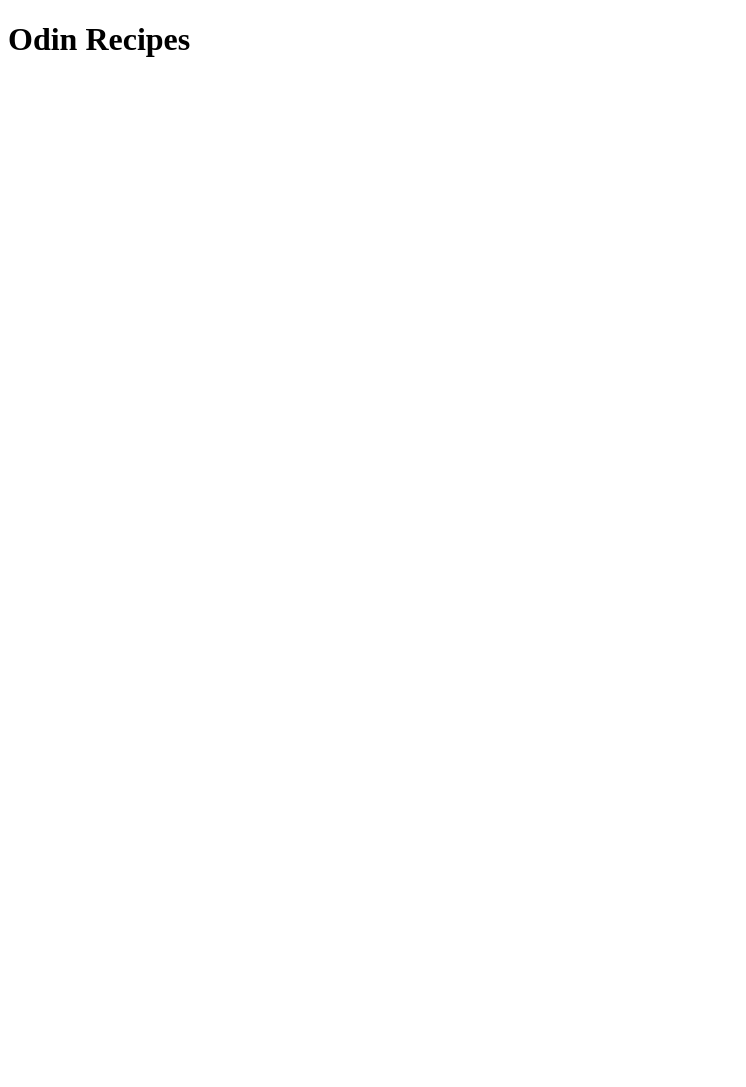
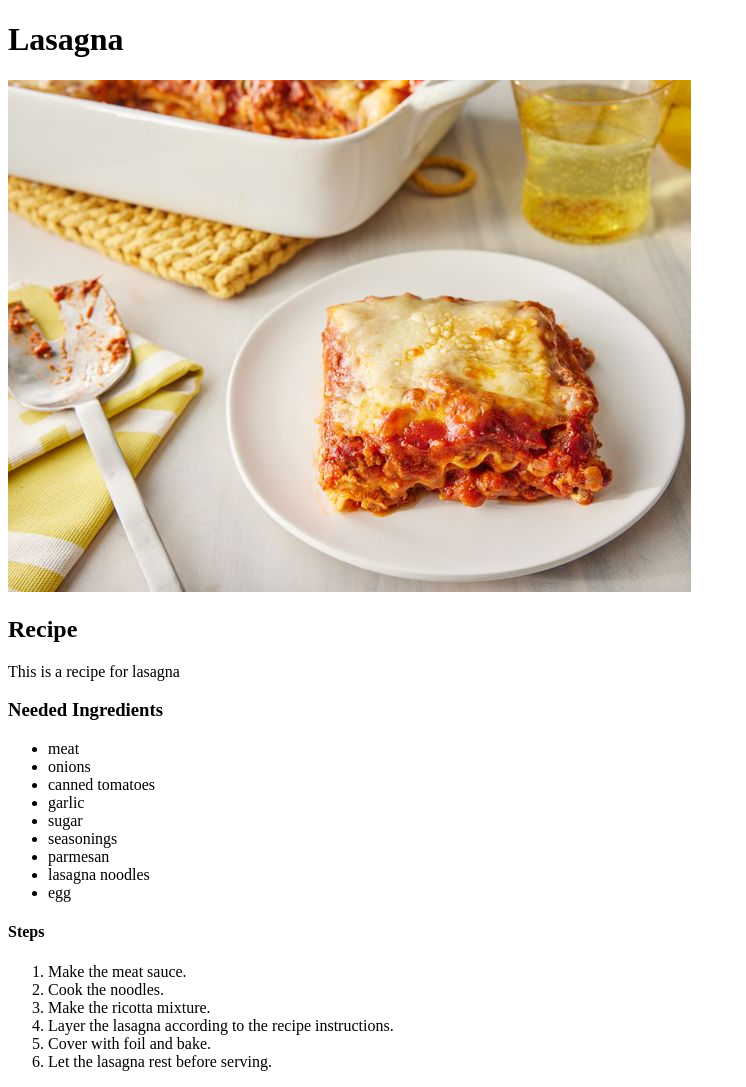
Before and after one commit to Tclark107/odin-recipes, a plain HTML site: page recipes/lasagna.html in a window 1280 px wide. Shown: the whole page, without its empty margins (0-746 px from the left). Before the commit the page ends 800 px from the top, so only its background shows below. Drawn offline with Linux system fonts and the light colour scheme.

Commit message:
Added Content and links to recipe pages
Added content for lasagna, pb and j and smore recipe pages.
closed a missing list closing tag.
Added images folder to host the jpgs

```diff
--- a/recipes/lasagna.html
+++ b/recipes/lasagna.html
@@ -3,11 +3,40 @@
 <html lang="en">
     <head>
         <meta charset="UTF-8">
-        <title>Odin Recipes</title>
+        <title>Lasagna Recipe</title>
     </head>
 
     <body>
-        <h1>Odin Recipes</h1>
+        <h1>Lasagna </h1>
+        <img src="../images/lasagna.jpg"
+         alt="Delicious Lasagna">
+
+        <h2> Recipe </h2>
+        <p> This is a recipe for lasagna </p>
+
+        <h3> Needed Ingredients </h3>
+        <ul>
+            <li> meat </li>
+            <li> onions </li>
+            <li> canned tomatoes </li>
+            <li> garlic </li>
+            <li> sugar </li>
+            <li> seasonings </li>
+            <li> parmesan </li>
+            <li> lasagna noodles </li>
+            <li> egg </li>
+        </ul>
+
+        <h4> Steps </h4>
+        <ol>
+            <li> Make the meat sauce. </li>
+            <li> Cook the noodles. </li>
+            <li> Make the ricotta mixture. </li>
+            <li> Layer the lasagna according to the recipe
+                 instructions. </li>
+            <li> Cover with foil and bake. </li>
+            <li> Let the lasagna rest before serving. </li>
+
     </body>
 
 
```
Also changed, not shown: index.html (+5 -0 lines), recipes/pbandj.html (added, +34 -0 lines), recipes/smores.html (added, +35 -0 lines), images/lasagna.jpg (added), images/pbandj.jpg (added), images/smores.jpg (added), 2 other files.
